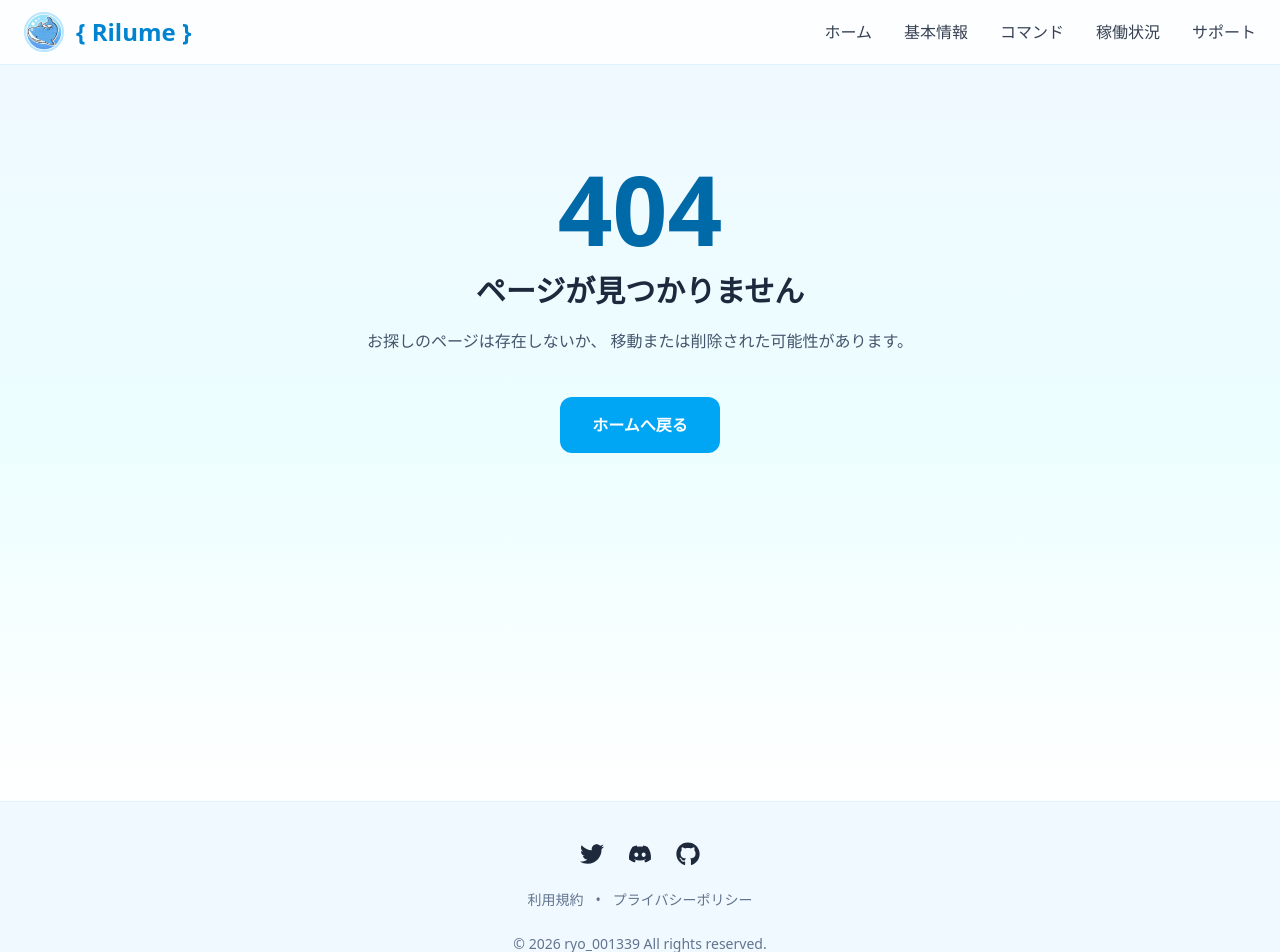
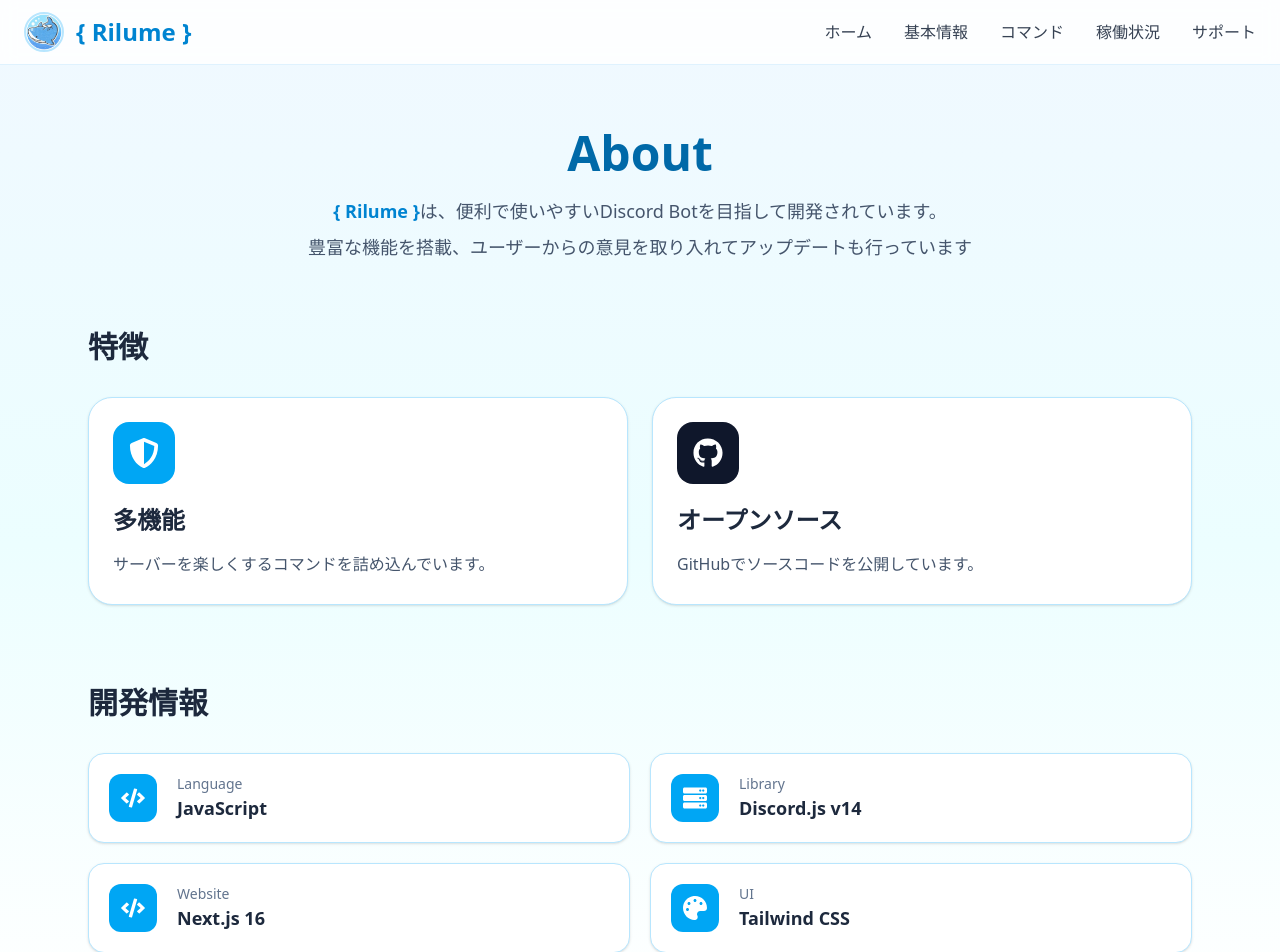
Before and after one commit to VEDA0013391/rilume-site, a Next.js app: page /about in a window 1280 px wide. Before the commit this address had no page. Shown: the top 952 px of the page. Built offline with nearby package versions, Linux system fonts and the light colour scheme.

Commit message:
基本情報ページ追加

```diff
--- /dev/null
+++ b/app/about/page.tsx
@@ -0,0 +1,138 @@
+import type { Metadata } from "next";
+import {
+  FaCode,
+  FaGithub,
+  FaPalette,
+  FaServer,
+  FaShieldAlt,
+} from "react-icons/fa";
+import { siteConfig } from "@/app/lib/site";
+
+export const metadata: Metadata = {
+  title: "基本情報",
+};
+
+const features = [
+  {
+    icon: FaShieldAlt,
+    title: "多機能",
+    description: "サーバーを楽しくするコマンドを詰め込んでいます。",
+    color: "bg-sky-500",
+  },
+  {
+    icon: FaGithub,
+    title: "オープンソース",
+    description: "GitHubでソースコードを公開しています。",
+    color: "bg-slate-900",
+  },
+];
+
+const techs = [
+  {
+    icon: FaCode,
+    title: "Language",
+    value: "JavaScript",
+  },
+  {
+    icon: FaServer,
+    title: "Library",
+    value: "Discord.js v14",
+  },
+  {
+    icon: FaCode,
+    title: "Website",
+    value: "Next.js 16",
+  },
+  {
+    icon: FaPalette,
+    title: "UI",
+    value: "Tailwind CSS",
+  },
+];
+
+export default function AboutPage() {
+  return (
+    <main className="min-h-[calc(100vh-64px)] bg-gradient-to-b from-sky-50 via-cyan-50 to-white">
+
+      <section className="mx-auto max-w-6xl px-6 py-16">
+
+        <h1 className="mb-4 text-center text-5xl font-black text-sky-700">
+          About
+        </h1>
+
+        <p className="mx-auto mb-16 max-w-3xl text-center text-lg leading-9 text-slate-600">
+          <span className="font-bold text-sky-600">{siteConfig.name}</span>
+          は、便利で使いやすいDiscord Botを目指して開発されています。
+          <br />
+          豊富な機能を搭載、ユーザーからの意見を取り入れてアップデートも行っています
+        </p>
+
+        {/* 特徴 */}
+        <h2 className="mb-8 text-3xl font-bold text-slate-800">
+          特徴
+        </h2>
+
+        <div className="grid gap-6 md:grid-cols-2 xl:grid-cols-2">
+          {features.map((feature) => {
+            const Icon = feature.icon;
+
+            return (
+              <div
+                key={feature.title}
+                className="rounded-3xl border border-sky-200 bg-white p-6 shadow transition hover:-translate-y-1 hover:shadow-lg"
+              >
+                <div
+                  className={`mb-5 inline-flex rounded-2xl p-4 text-3xl text-white ${feature.color}`}
+                >
+                  <Icon />
+                </div>
+
+                <h3 className="mb-3 text-2xl font-bold text-slate-800">
+                  {feature.title}
+                </h3>
+
+                <p className="leading-8 text-slate-600">
+                  {feature.description}
+                </p>
+              </div>
+            );
+          })}
+        </div>
+
+        {/* 技術情報 */}
+        <h2 className="mt-20 mb-8 text-3xl font-bold text-slate-800">
+          開発情報
+        </h2>
+
+        <div className="grid gap-5 md:grid-cols-2">
+          {techs.map((tech) => {
+            const Icon = tech.icon;
+
+            return (
+              <div
+                key={tech.title}
+                className="flex items-center gap-5 rounded-2xl border border-sky-200 bg-white p-5 shadow-sm"
+              >
+                <div className="rounded-xl bg-sky-500 p-3 text-2xl text-white">
+                  <Icon />
+                </div>
+
+                <div>
+                  <p className="text-sm text-slate-500">
+                    {tech.title}
+                  </p>
+
+                  <p className="text-lg font-semibold text-slate-800">
+                    {tech.value}
+                  </p>
+                </div>
+              </div>
+            );
+          })}
+        </div>
+
+      </section>
+
+    </main>
+  );
+}
```
